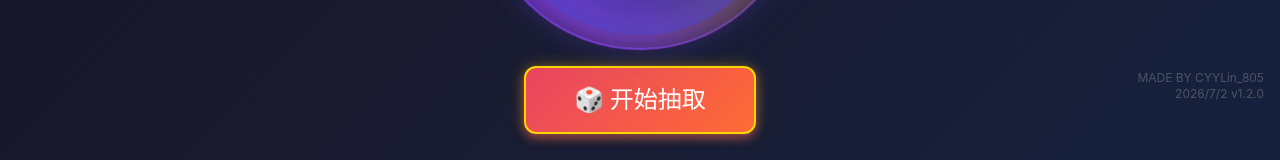
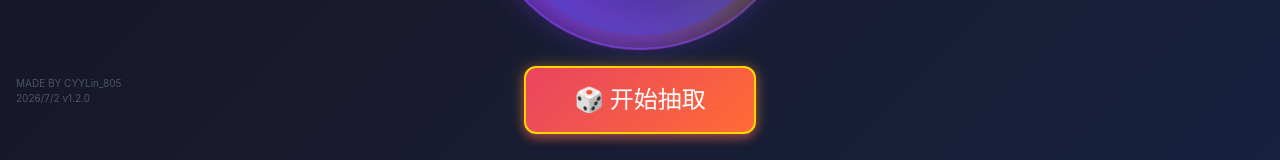
Before and after one commit to TapKeen/APEX-Legends-WeaponSpinner, a React (Vite) app: page /#/ in a window 1280 px wide. Shown: the part 682-842 px from the top of the page. Built offline with nearby package versions, Linux system fonts and the light colour scheme.

Commit message:
fix: move footer to bottom-left to avoid popup overlap

```diff
--- a/src/pages/Home.tsx
+++ b/src/pages/Home.tsx
@@ -92,10 +92,10 @@ const Home: React.FC = () => {
           : (language === 'cn' ? '🎲 开始抽取' : '🎲 Spin Now')}
       </button>
 
-      {/* 底部信息 - 固定在右下角 */}
-      <div className="fixed bottom-4 right-4 text-right pointer-events-none">
-        <p className="text-gray-600 text-[10px] md:text-xs">MADE BY CYYLin_805</p>
-        <p className="text-gray-600 text-[10px] md:text-xs">2026/7/2  v1.2.0</p>
+      {/* 底部信息 - 固定在左下角 */}
+      <div className="fixed left-4 pointer-events-none" style={{ bottom: '12px' }}>
+        <p className="text-gray-600" style={{ fontSize: '10px' }}>MADE BY CYYLin_805</p>
+        <p className="text-gray-600" style={{ fontSize: '10px' }}>2026/7/2  v1.2.0</p>
       </div>
     </div>
   );
```
